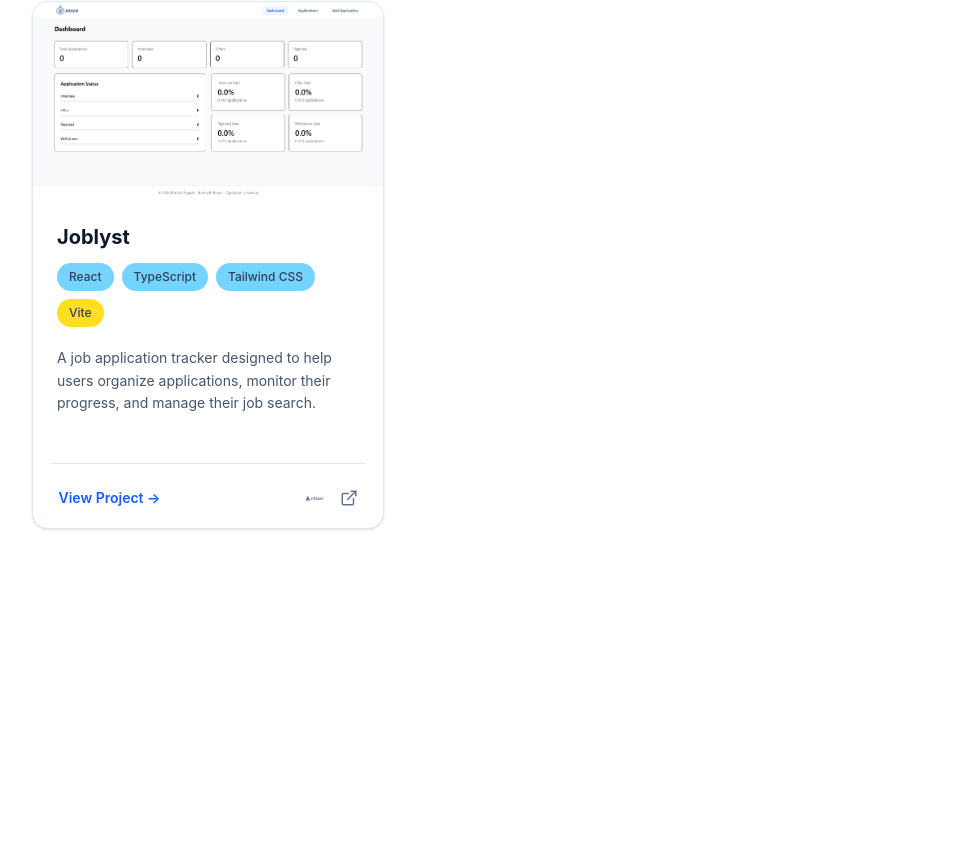
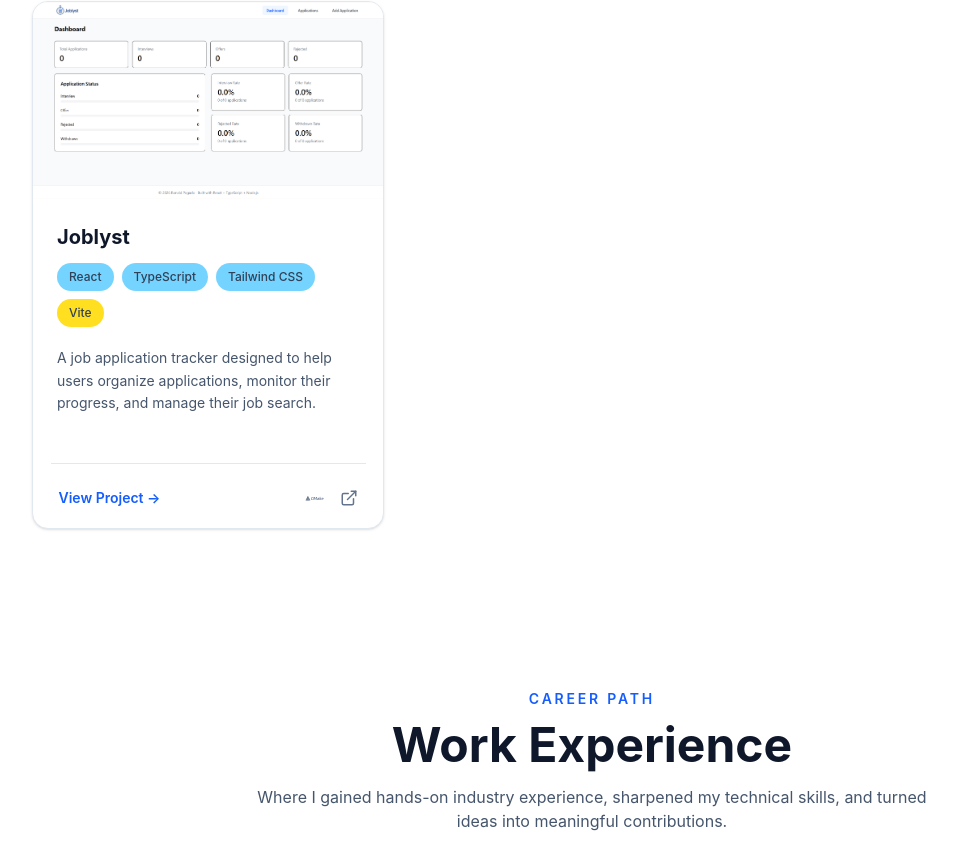
Before and after one commit to pogadoronald-ctrl/Personal-Portfolio, a React (Vite) app: page / in a window 1280 px wide. Shown: the part 1955-2797 px from the top of the page, without its empty margins (48-1005 px from the left). Before the commit the page ends 2564 px from the top, so only its background shows below. Built offline with nearby package versions, Linux system fonts and the light colour scheme; some icons are missing.

Commit message:
Added title for experience section

```diff
--- a/src/App.tsx
+++ b/src/App.tsx
@@ -2,6 +2,7 @@ import Header from './components/layout/Header'
 import Hero from './components/sections/hero/Hero'
 import Skills from './components/sections/skills/Skills'
 import Projects from './components/sections/projects/Projects'
+import Experience from './components/sections/experience/Experience'
 
 export default function App() {
   return (
@@ -11,6 +12,7 @@ export default function App() {
         <Hero />
         <Skills />
         <Projects />
+        <Experience />
       </main>
     </>
   )
--- /dev/null
+++ b/src/components/sections/experience/Experience.tsx
@@ -0,0 +1,24 @@
+export default function Experience(){
+    return(
+        <section
+            id='experience'
+            className="scroll-mt-16 px-6 py-20 md:px-12 lg:px-20 transition-colors duration-300 dark:bg-slate-950"
+        >
+            <div className="flex mt-auto max-w-7xl justify-center">
+                <div className="flex flex-col mb-12 text-center">
+                    <p className="mb-3 text-sm font-semibold uppercase tracking-[0.2em] text-blue-600 dark:text-slate-100">
+                        Career Path
+                    </p>
+                    <h2 className="text-4xl font-bold text-slate-900 md:text-4xl lg:text-5xl dark:text-white">
+                        Work Experience
+                    </h2>
+                    <p className="mt-4 max-w-2xl text-slate-600 dark:text-slate-400">
+                        Where I gained hands-on industry experience, sharpened my technical skills, and turned ideas into meaningful contributions.
+                    </p>
+                </div>
+            </div>
+
+
+        </section>
+    )
+}
```
